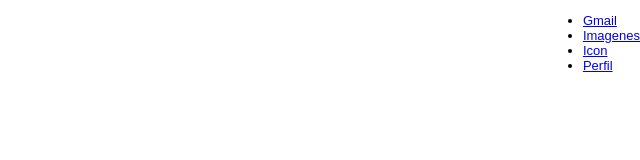
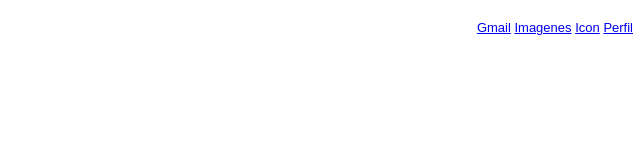
Before and after one commit to dsgarcia8/GoogleClon, a plain HTML site: page index.html in a window 1280 px wide. Shown: the whole page, without its empty margins (640-1280 px from the left). Drawn offline with Linux system fonts and the light colour scheme.

Commit message:
modificacion de header en rama header, a mi manera

```diff
--- a/css/estilos.css
+++ b/css/estilos.css
@@ -11,4 +11,8 @@ header{
 header nav{
     display: flex;
     justify-content: flex-end;
+    padding: 7px;
 }
+header li{
+    display:inline-block
+}
```
